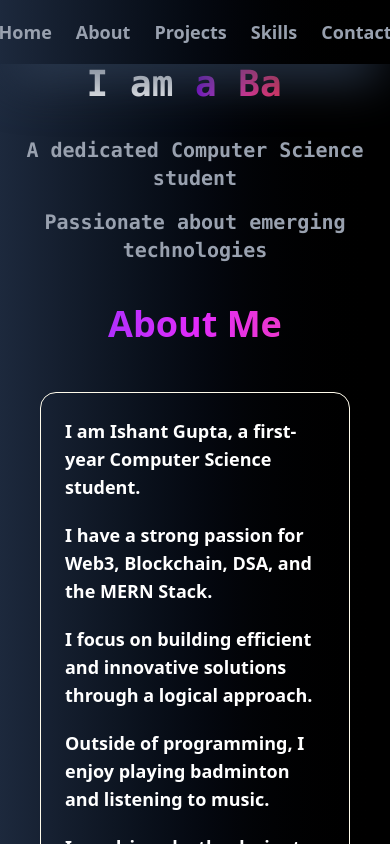
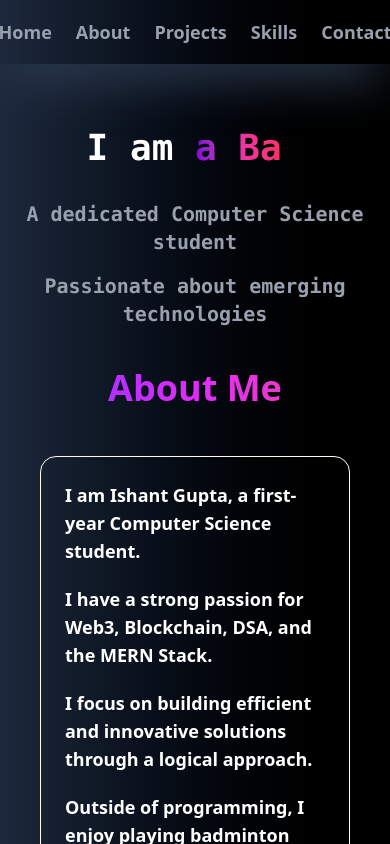
Before and after one commit to itsishant/Ishant-Portfolio-, a React (Vite) app: page / in a window 390 px wide. Shown: the top 844 px of the page. Built offline with nearby package versions, Linux system fonts and the light colour scheme.

Commit message:
added margin

```diff
--- a/src/Components/Home.jsx
+++ b/src/Components/Home.jsx
@@ -3,7 +3,7 @@ import { TypeAnimation } from "react-type-animation";
 import { About } from "./About";
 
 export const Home = () => (
-  <main className="mt- md:mt-20 pb-20 flex flex-col items-center">
+  <main className="mt-16 md:mt-20 pb-20 flex flex-col items-center">
     <div className="px-4 md:px-8 lg:px-16 text-center max-w-3xl">
       <h2 className="text-4xl sm:text-6xl font-mono font-bold text-white">
         I am{" "}
```
